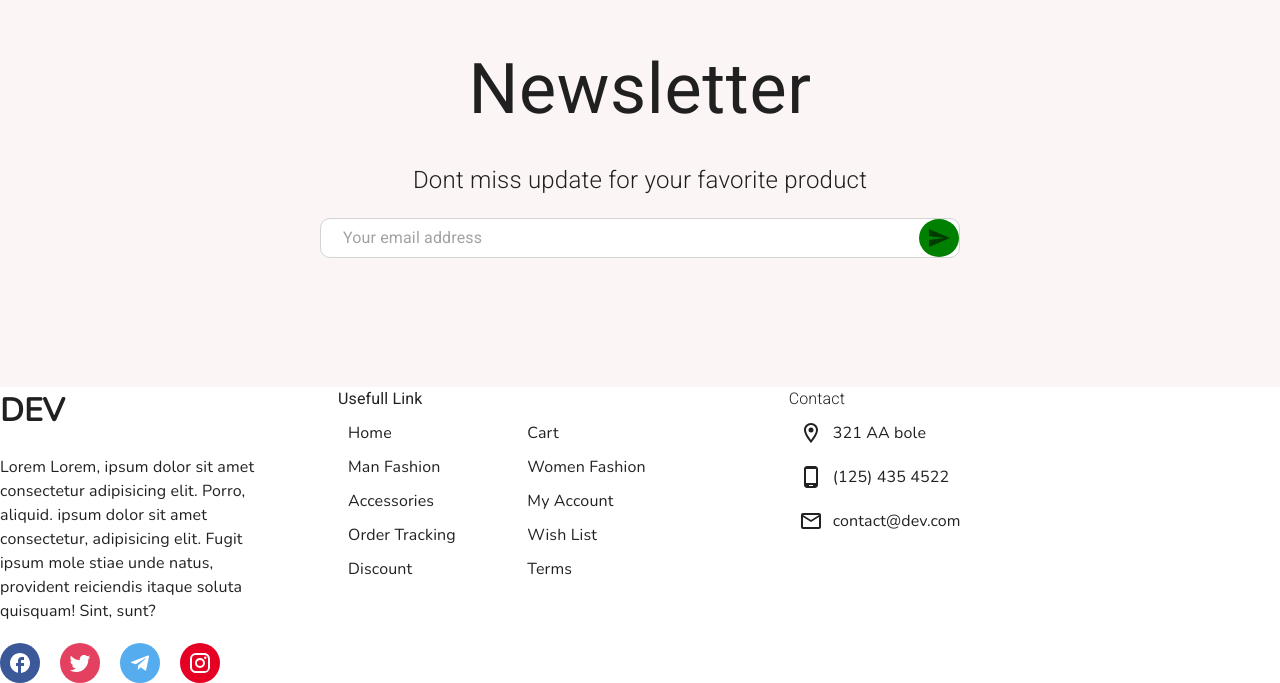
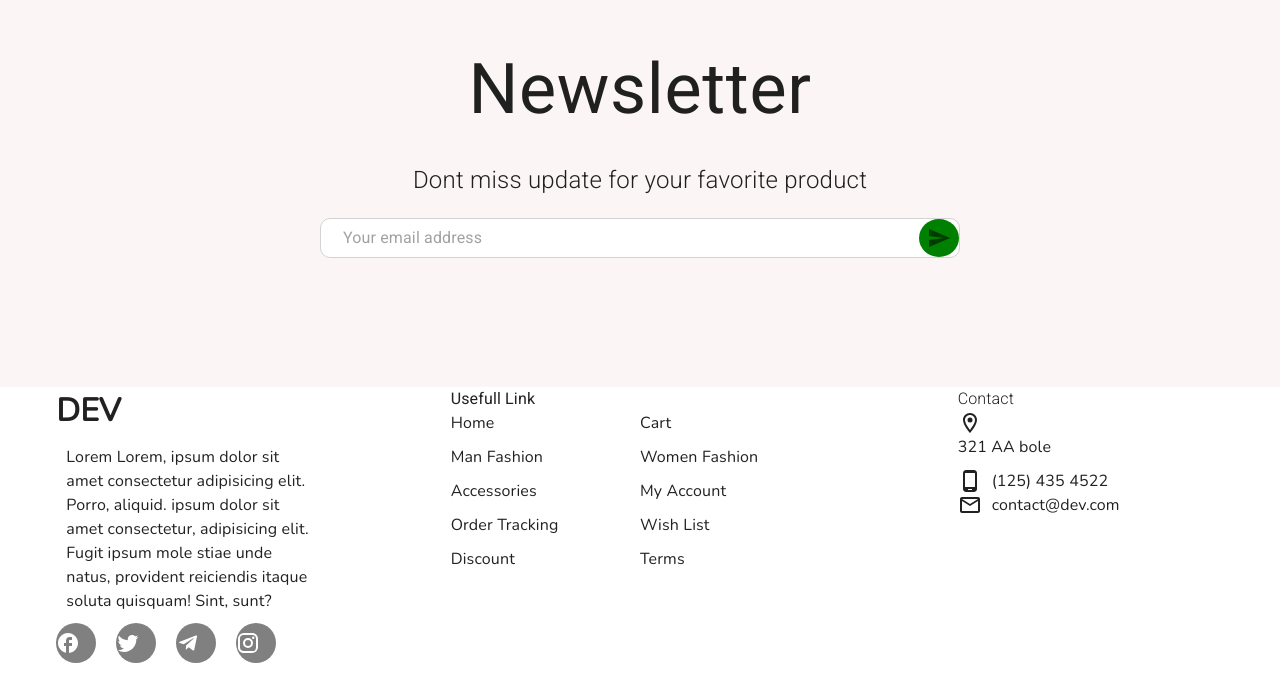
Before and after one commit to engida32/Ecommerce-app, a React (Create React App) app: page / in a window 1280 px wide. Shown: the part 1880-2563 px from the top of the page. Built offline with nearby package versions, Linux system fonts and the light colour scheme; what react-swipeable-views-utils would draw is missing.

Commit message:
footer converted to mui styled

```diff
--- a/src/sections/Cart.js
+++ b/src/sections/Cart.js
@@ -1,5 +1,4 @@
 import React, { useEffect } from "react";
-// import styled from "styled-components";
 import Announcement from "./Announcement";
 import Footer from "./Footer";
 import Navbar from "./Navbar";
--- a/src/sections/Footer.js
+++ b/src/sections/Footer.js
@@ -4,16 +4,12 @@ import {
   MailOutlined,
   PhoneAndroidOutlined,
   RoomOutlined,
-  //   MailOutlined,
-  //   PhoneAndroidOutlined,
-  //   RoomOutlined,
   Telegram,
   Twitter,
 } from "@mui/icons-material";
 import React from "react";
-import styled from "styled-components";
-// import { mobile } from "../util/responsive";
-import { Grid } from "@mui/material";
+import { styled as styled2 } from "@mui/system";
+import { Grid,Box } from "@mui/material";
 import { Typography } from "@mui/material";
 // const Container = styled.div`
 //   display: flex;
@@ -29,25 +25,44 @@ import { Typography } from "@mui/material";
 //   flex-direction: column;
 //   padding: 20px;
 // `;
-const Logo = styled.h1``;
-const Desc = styled.p`
-  margin: 20px 0px;
-  display: flex;
-`;
-const SocialContainer = styled.div`
-  display: flex;
-`;
-const SocialIcon = styled.div`
-  width: 40px;
-  height: 40px;
-  border-radius: 50%;
-  color: white;
-  background-color: #${(props) => props.color};
-  display: flex;
-  align-items: center;
-  justify-content: center;
-  margin-right: 20px;
-`;
+const Logo = styled2('h1',{})({});
+const Desc = styled2('p',{})({
+
+  margin: '20px 0px',
+  display: 'flex'
+
+});
+const SocialContainer = styled2(Box,{})({
+
+  display: 'flex'
+});
+
+const SocialIcon = styled2('div',{})({
+  width: '40px',
+  height: '40px',
+  borderRadius: '50%',
+  color: 'white',
+  backgroundColor:'gray',
+  //TODO:change with prop
+  // backgroundColor: `'#${(props) => props.color}'`,
+  display: 'flex',
+  alignItems: 'center',
+  justifycontent: 'center',
+  marginRight: '20px',
+});
+
+
+// const SocialIcon = styled.div`
+//   width: 40px;
+//   height: 40px;
+//   border-radius: 50%;
+//   color: white;
+//   background-color: #${(props) => props.color};
+//   display: flex;
+//   align-items: center;
+//   justify-content: center;
+//   margin-right: 20px;
+// `;
 
 // const Center = styled.div`
 //   flex: 1;
@@ -67,17 +82,21 @@ const SocialIcon = styled.div`
 //   display: flex;
 //   align-items: center;
 // `;
-const List = styled.ul`
-  list-style: none;
-  margin: 0;
-  padding: 0;
-  padding: 10px;
-  display: flex;
-  flex-wrap: wrap;
-`;
-const ListItem = styled.li`
-  margin-bottom: 10px;
-  width: 50%;
+const List = styled2('ul',{})({
+
+  listStyle: 'none',
+  margin: 0,
+  padding: 0,
+  // padding: '10px',
+  display: 'flex',
+  flexWrap: 'wrap'
+
+});
+const ListItem = styled2('li',{})({
+
+  marginBottom: '10px',
+  width: '50%'
+});
 `;
 // const Right = styled.div`
 //   flex: 1;
@@ -97,12 +116,14 @@ const Footer = () => {
       spacing={{ xs: 2, md: 9 }}
       // columns={{ xs: 1, sm: 3, md: 4 }}
       sx={{
+        margin:'10px',
         display: "flex",
+        justifyContent:'space-evenly'
       }}
     >
       <Grid item xs={3}>
         <Logo>DEV</Logo>
-        <Desc>
+        <Desc sx={{margin:'10px'}}>
           Lorem Lorem, ipsum dolor sit amet consectetur adipisicing elit. Porro,
           aliquid. ipsum dolor sit amet consectetur, adipisicing elit. Fugit
           ipsum mole stiae unde natus, provident reiciendis itaque soluta
--- a/src/sections/NewsLetter.js
+++ b/src/sections/NewsLetter.js
@@ -1,6 +1,5 @@
 import { Send } from "@mui/icons-material";
 import React from "react";
-// import styled from "styled-components";
 // import { mobile } from "../util/responsive";
 import { Box } from "@mui/material";
 import { Typography } from "@mui/material";
--- a/src/sections/Products.js
+++ b/src/sections/Products.js
@@ -1,4 +1,3 @@
-// import styled from "styled-components";
 import Product from "../components/Product";
 import { popularProducts } from "../util/data";
 // import { mobile } from "../util/responsive";
```
